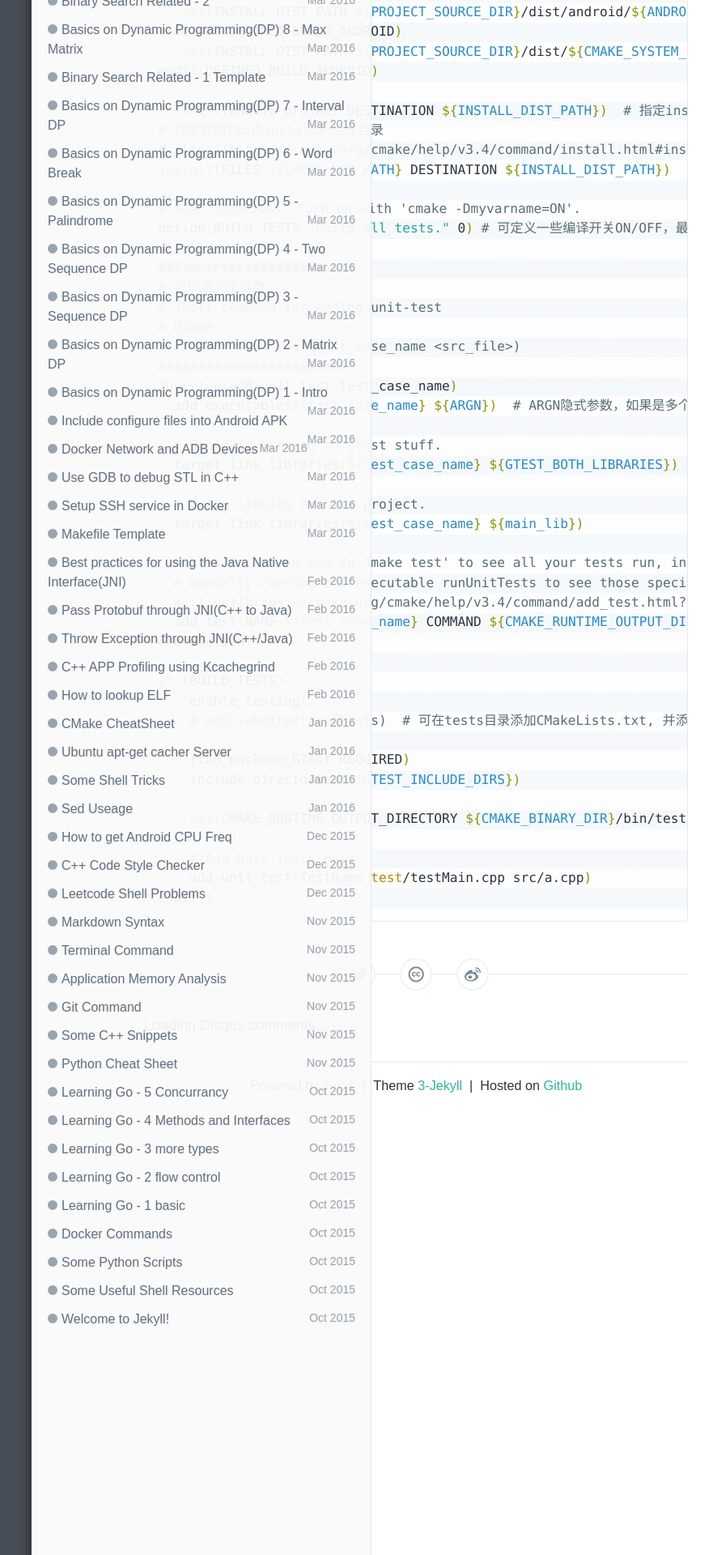
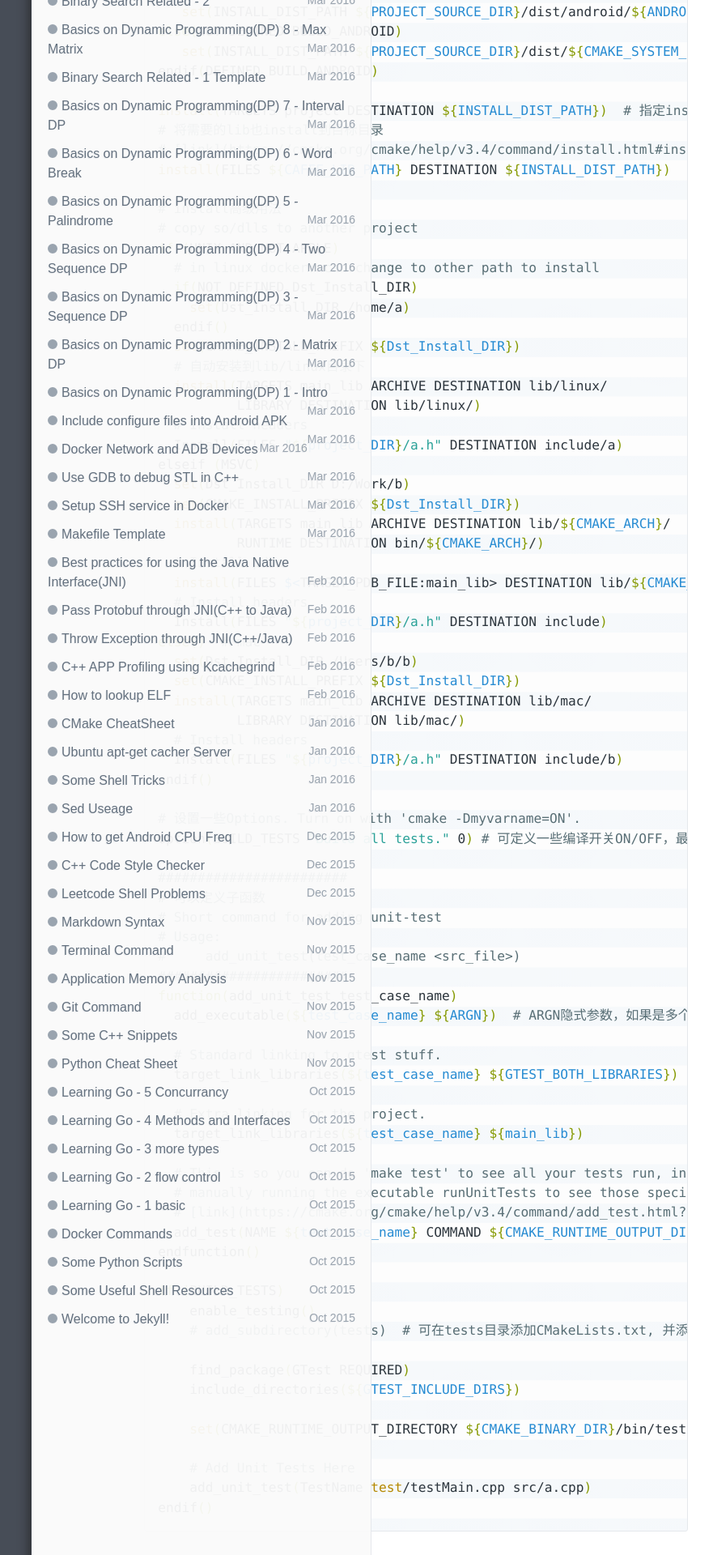
Before and after one commit to wykvictor/wykvictor.github.io, a Jekyll site: the page built from _posts/resources/2016-01-27-CMake-Cheatsheet.md, in a window 1280 px wide. Shown: the part 2697-4617 px from the top of the page at 81% size, without its empty margins (126-1007 px from the left). Built offline with Jekyll 4.4.1, drawn with Linux system fonts in a browser that asks for light colours; comment, search, counter and statistics services are not loaded.

Commit message:
update docker and cmake md

```diff
--- a/_posts/resources/2016-01-27-CMake-Cheatsheet.md
+++ b/_posts/resources/2016-01-27-CMake-Cheatsheet.md
@@ -112,6 +112,37 @@ install(TARGETS project DESTINATION ${INSTALL_DIST_PATH})  # 指定install的时
 # [link](https://cmake.org/cmake/help/v3.4/command/install.html#installing-files)
 install(FILES ${CAFFE_LIB_PATH} DESTINATION ${INSTALL_DIST_PATH})
 
+# install高级用法
+# copy so/dlls to another project
+if (UNIX AND NOT APPLE)
+  # in linux docker: can change to other path to install
+  if(NOT DEFINED Dst_Install_DIR)
+    set(Dst_Install_DIR /home/a)
+  endif()
+  set(CMAKE_INSTALL_PREFIX ${Dst_Install_DIR})
+  # 自动安装到lib/linux目录下
+  install(TARGETS main_lib ARCHIVE DESTINATION lib/linux/
+          LIBRARY DESTINATION lib/linux/)
+  # Install headers
+  Install(FILES "${project_DIR}/a.h" DESTINATION include/a)
+elseif (MSVC)
+  set(Dst_Install_DIR D:/Work/b)
+  set(CMAKE_INSTALL_PREFIX ${Dst_Install_DIR})
+  install(TARGETS main_lib ARCHIVE DESTINATION lib/${CMAKE_ARCH}/
+          RUNTIME DESTINATION bin/${CMAKE_ARCH}/)
+  # Install pdbs
+  install(FILES $<TARGET_PDB_FILE:main_lib> DESTINATION lib/${CMAKE_ARCH}/ OPTIONAL)
+  # Install headers
+  Install(FILES "${project_DIR}/a.h" DESTINATION include)
+else()  # mac
+  set(Dst_Install_DIR /Users/b/b)
+  set(CMAKE_INSTALL_PREFIX ${Dst_Install_DIR})
+  install(TARGETS main_lib ARCHIVE DESTINATION lib/mac/
+          LIBRARY DESTINATION lib/mac/)
+  # Install headers
+  Install(FILES "${project_DIR}/a.h" DESTINATION include/b)
+endif()
+
 # 设置一些Options. Turn on with 'cmake -Dmyvarname=ON'.
 option(BUILD_TESTS "Build all tests." 0) # 可定义一些编译开关ON/OFF，最后给出默认值如0
 
```
Also changed, not shown: _posts/Tech/2016-03-13-Docker-SSH-Configuration.md (+27 -0 lines), _posts/resources/2015-10-15-Docker-Commands.md (+11 -1 lines).
